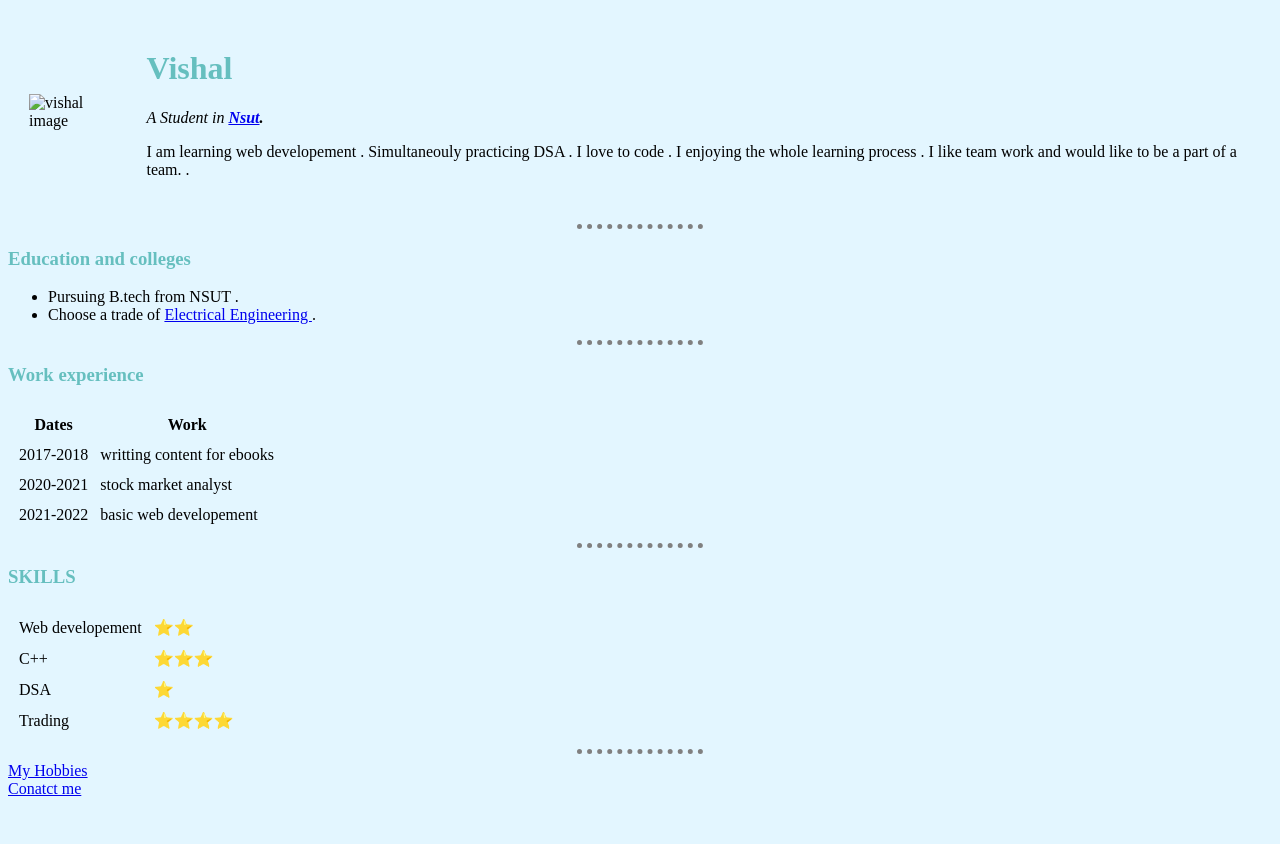
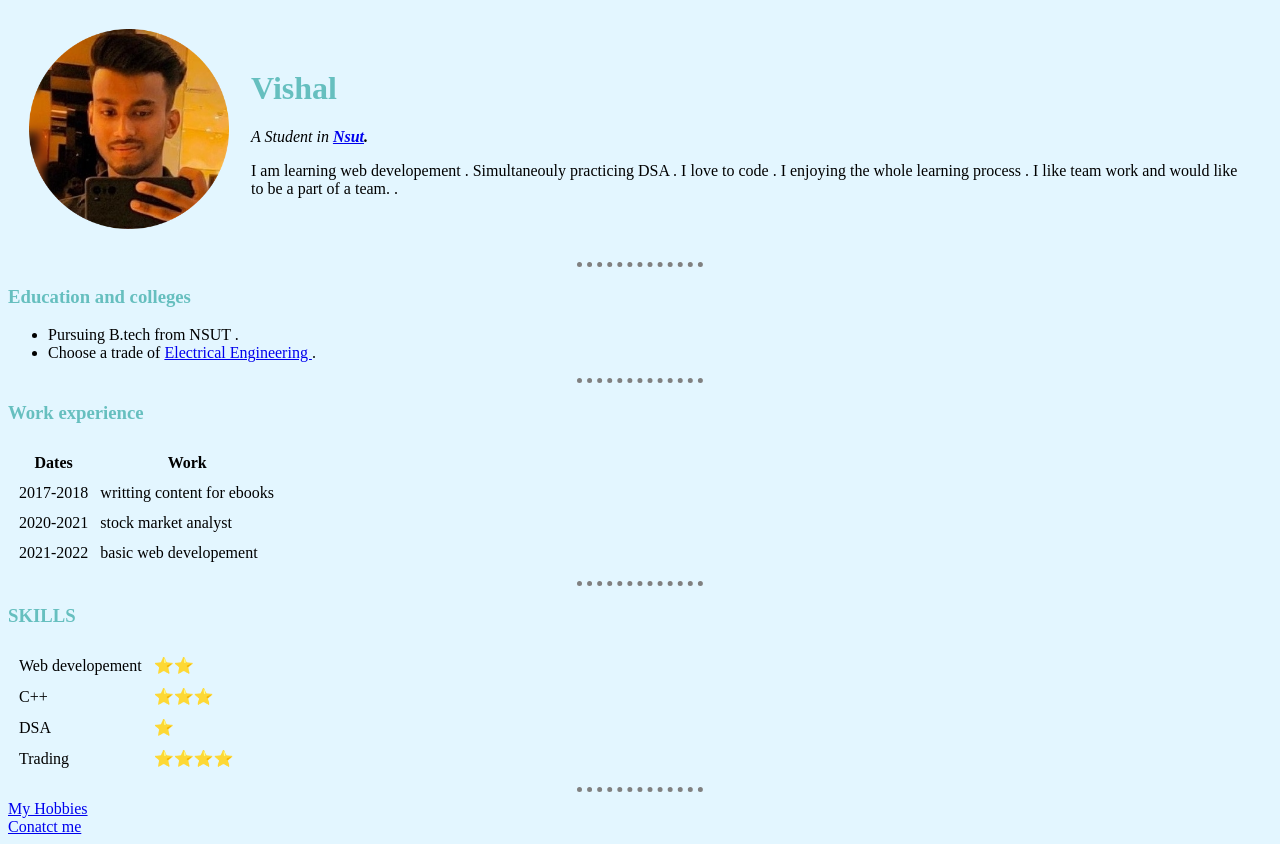
Before and after one commit to viz2289132/.CV, a plain HTML site: page index.html in a window 1280 px wide. Before the commit the page ends 806 px from the top, so only its background shows below. Drawn offline with Linux system fonts and the light colour scheme; files that its build step writes are made by us from their sources.

Commit message:
Update index.html

```diff
--- a/index.html
+++ b/index.html
@@ -11,7 +11,7 @@
 <body>
     <table cellspacing="20">
         <tr>
-            <td><img src="images/vishal.png" alt="vishal image"></td>
+            <td><img src="vishal.png" alt="vishal image"></td>
             <td>    <h1>Vishal</h1>
                 <p><em>A Student in <strong><a href="http://nsut.ac.in/en/home">Nsut</a>.</strong></em></p>
                 <p>I am learning web developement . Simultaneouly practicing DSA . I love to code . I enjoying the whole learning process . I like team work and would like to be a part of a team. .</p></td>
```
